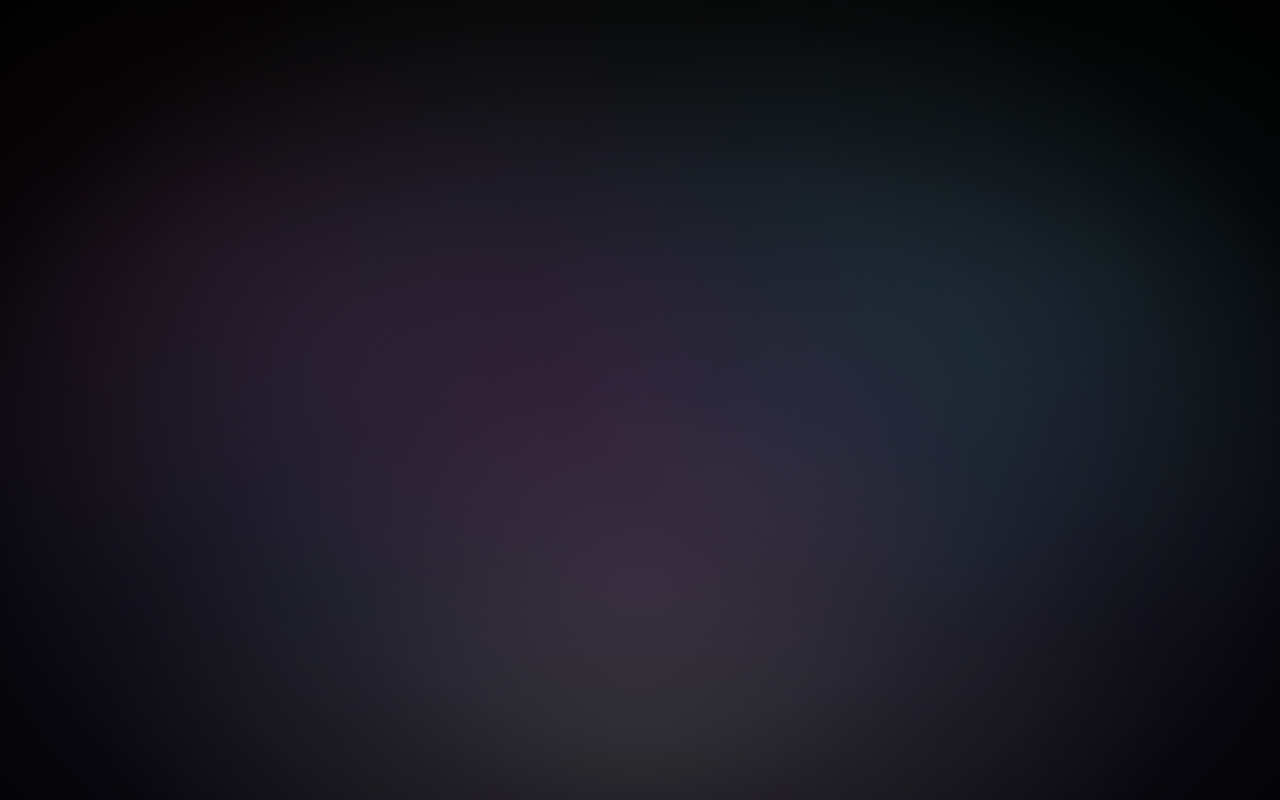
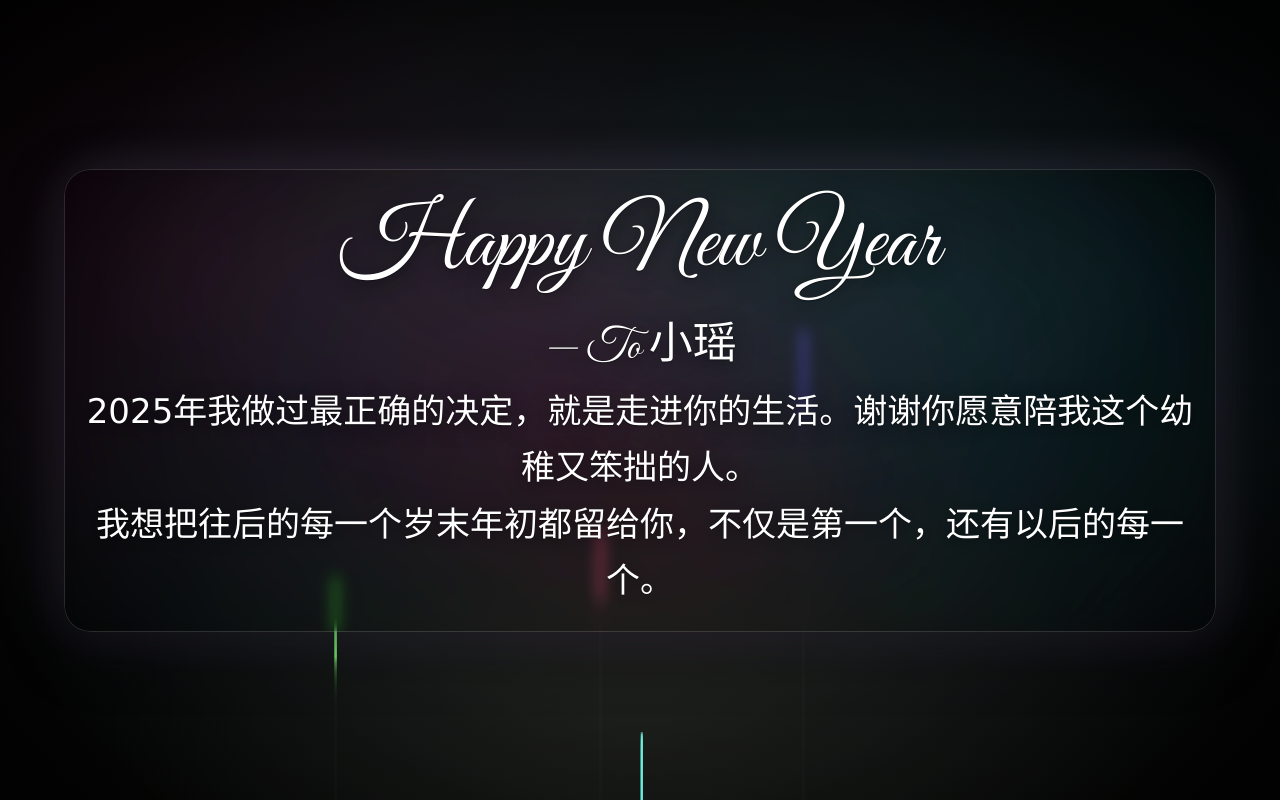
Before and after one commit to luo880063-design/Happy-New-Year, a plain HTML site: page index.html in a window 1280 px wide. Drawn offline with Linux system fonts and the light colour scheme; a web font is replaced by a local one.

Commit message:
Update index.html

```diff
--- a/index.html
+++ b/index.html
@@ -288,4 +288,22 @@
       particles.forEach(p=>{p.update();p.draw();});
 
       for(let i=fireworks.length-1;i>=0;i--) if(fireworks[i].dead) fireworks.splice(i,1);
-      for(let i=particles.length-1;i>=0;i--) if(particles[i].life<=0) particles.splice(i
+      for(let i=particles.length-1;i>=0;i--) if(particles[i].life<=0) particles.splice(i,1);
+
+      requestAnimationFrame(loop);
+    }
+    loop();
+
+    /* 文字入场 */
+    const card=document.getElementById("card");
+    const l1=document.getElementById("l1");
+    const l2=document.getElementById("l2");
+    const l3=document.getElementById("l3");
+
+    setTimeout(()=>card.classList.add("show"),300);
+    setTimeout(()=>{l1.style.opacity=1;l1.style.transform="translateY(0)";},700);
+    setTimeout(()=>{l2.style.opacity=1;l2.style.transform="translateY(0)";},1000);
+    setTimeout(()=>{l3.style.opacity=1;l3.style.transform="translateY(0)";},1300);
+  </script>
+</body>
+</html>
```
